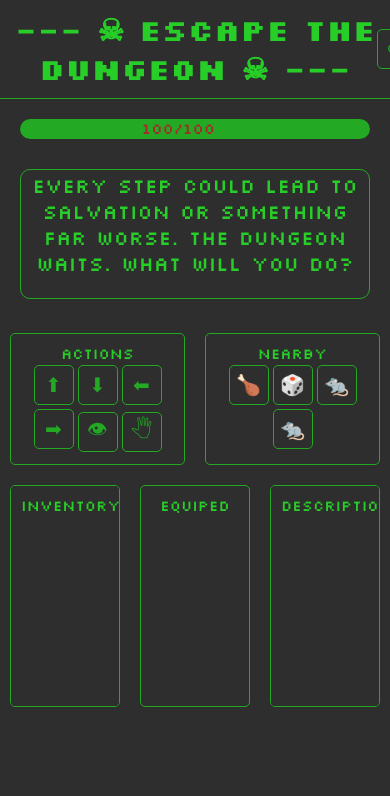
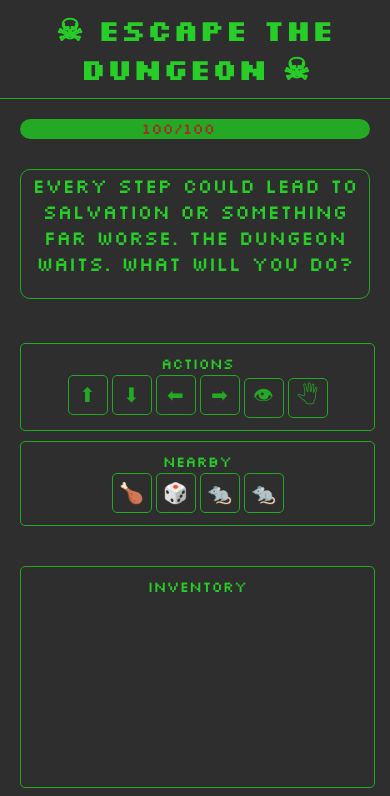
Before and after one commit to pranjal-kaushik-47/dungencrawler, a Vue app in the folder frontend/: page / in a window 390 px wide. Shown: the top 796 px of the page. Built offline with nearby package versions, Linux system fonts and the light colour scheme; a web font is replaced by a local one.

Commit message:
initial mobile view

```diff
--- a/frontend/src/App.vue
+++ b/frontend/src/App.vue
@@ -17,8 +17,7 @@ const health = useHealthStore()
 <template>
 <body>
     <div class="topic flex-window">
-        <h1>--- ☠ Escape the Dungeon ☠ ---</h1>
-        <GameButton style="width: 5%; margin: 94%; position: absolute;" :canBeDisabled="false">⟳</GameButton>
+        <h1>☠ Escape the Dungeon ☠</h1>
     </div>
     <GameWindow class="no-border">
         <HealthBar :health="health.life"></HealthBar>
@@ -26,11 +25,11 @@ const health = useHealthStore()
     <GameWindow class="no-border">
         <StoryTextArea style="height: 130px;"></StoryTextArea>
     </GameWindow>
-    <div style="display: flex;">
+    <div class="flex-window">
         <ActionArea></ActionArea>
         <Nearby></Nearby>
     </div>
-    <div style="display: flex;">
+    <div class="flex-window">
         <InventoryWindow></InventoryWindow>
         <EquipmentWindow></EquipmentWindow>
         <DescriptionWindow></DescriptionWindow>
--- a/frontend/src/assets/main.css
+++ b/frontend/src/assets/main.css
@@ -216,3 +216,21 @@ body{
 .small-txt{
   font-size: 10px;
 }
+
+/* mobile view */
+
+@media (max-width: 400px){
+
+  .flex-window{
+    display: block;
+  }
+
+  .twocol{
+    width: 90%;
+  }
+
+  .threecol{
+    width: 90%;
+  }
+
+}
```
